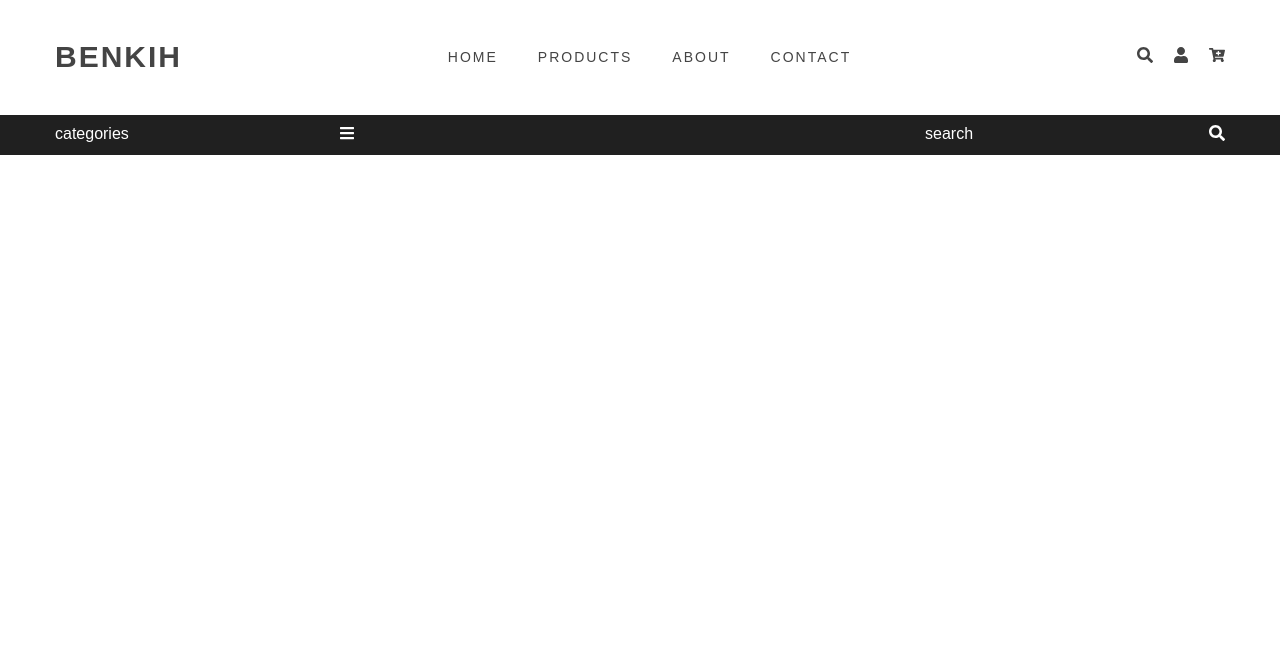
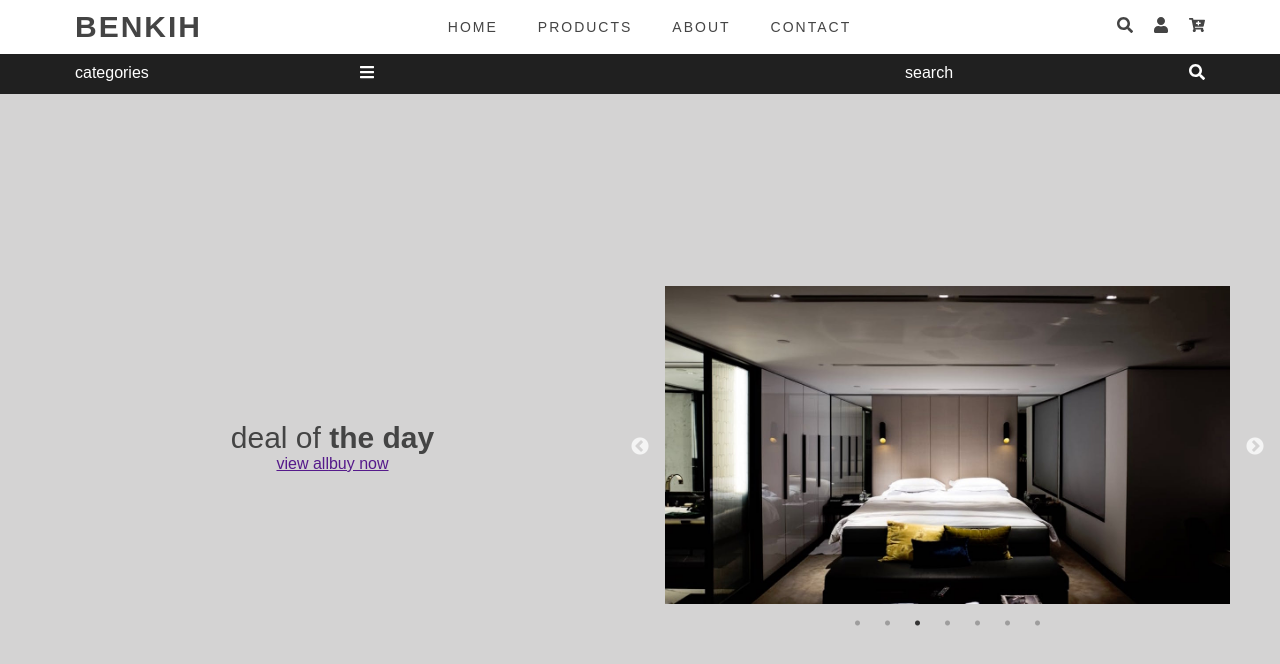
Before and after one commit to peterihimire/benkih-ecommerce-react, a React (Create React App) app: page / in a window 1280 px wide. Shown: the top 664 px of the page. Built offline with nearby package versions, Linux system fonts and the light colour scheme.

Commit message:
installed react-slick and slick-carousel css npm package, modified the banner and the navbar , now the Hero component is at work currently

```diff
--- a/package.json
+++ b/package.json
@@ -14,7 +14,9 @@
     "react-reveal": "^1.2.2",
     "react-router-dom": "^5.2.0",
     "react-scripts": "3.4.1",
-    "react-scroll": "^1.7.16"
+    "react-scroll": "^1.7.16",
+    "react-slick": "^0.26.1",
+    "slick-carousel": "^1.8.1"
   },
   "scripts": {
     "start": "react-scripts start",
--- a/src/App.css
+++ b/src/App.css
@@ -1,7 +1,7 @@
 :root {
   font-size: 62.5%;
   --primaryColor: #202020;
-  --secondaryColor: #a0a0a0;
+  --secondaryColor: #d4d3d3;
   --mainGrey: #fafafa;
   --mainWhite: #ffffff;
   --mainBlack: #444444;
@@ -25,6 +25,7 @@ html {
 
 /* globals */
 body {
+  padding: 93.5px 0 0 0;
   font-family: Arial, Helvetica, sans-serif;
   background: var(--mainWhite);
   overflow-x: hidden;
@@ -39,18 +40,18 @@ body {
   top: 0;
   left: 0;
   width: 100%;
-  padding: 1rem 2rem;
+  /* padding: 1rem 2rem; */
   background: var(--mainWhite);
   z-index: 1;
   /* box-shadow: 0 0 1.2rem 0 rgba(29, 28, 28, 0.849); */
 }
-.navbar-header {
-  display: flex;
-  justify-content: space-between;
-}
+
 .navbar-center {
   max-width: 117rem;
   margin: 0 auto;
+  padding: 1rem 2rem;
+}
+.first-nav {
   display: flex;
   justify-content: space-between;
   align-items: center;
@@ -106,7 +107,6 @@ body {
     top: 0;
     left: 0;
     width: 100%;
-    padding: 4rem 2rem;
     background: var(--mainWhite);
     z-index: 1;
     /* box-shadow: 0 0 1.2rem 0 rgba(29, 28, 28, 0.849); */
@@ -117,16 +117,11 @@ body {
   .navbar-center {
     max-width: 117rem;
     margin: 0 auto;
-    display: flex;
-    justify-content: space-between;
-    align-items: center;
+    padding: 1rem 2rem;
   }
   .navbar-links {
     height: auto;
     display: flex;
-    /* align-items: center;
-    justify-content: center; */
-    /* margin: 0 0 0 1rem; */
   }
   .navbar-links a {
     margin: 0 2rem;
@@ -146,8 +141,8 @@ body {
 
 /* category */
 .category {
-  margin: 5.5rem 0 0 0;
-  padding: 1rem 2rem;
+  /* margin: 5.5rem 0 0 0; */
+
   background: var(--primaryColor);
   color: var(--mainWhite);
 }
@@ -156,18 +151,16 @@ body {
   margin: 0 auto;
   display: flex;
   justify-content: space-between;
+  padding: 1rem 2rem;
 }
 .category-div {
   display: flex;
   justify-content: space-between;
   width: 12rem;
-  /* background: var(--mainGrey); */
 }
 
 @media screen and (min-width: 768px) {
   .category {
-    margin: 11.5rem 0 0 0;
-    padding: 1rem 2rem;
     background: var(--primaryColor);
     color: var(--mainWhite);
   }
@@ -176,12 +169,86 @@ body {
     margin: 0 auto;
     display: flex;
     justify-content: space-between;
+    padding: 1rem 2rem;
   }
   .category-div {
     display: flex;
     justify-content: space-between;
     width: 30rem;
-    /* background: var(--mainGrey); */
   }
 }
 /* end of category */
+/* hero */
+
+.defaultHero {
+  min-height: calc(100vh - 93.5px);
+  background: var(--secondaryColor) center/cover no-repeat;
+  display: flex;
+  justify-content: center;
+  align-content: center;
+  align-items: center;
+}
+@media screen and (min-width: 768px) {
+  .defaultHero {
+    min-height: calc(100vh - 93.5px);
+    background: var(--secondaryColor) center/cover no-repeat;
+    display: flex;
+    justify-content: center;
+    align-content: center;
+    align-items: center;
+  }
+}
+
+/* end of hero */
+/* banner */
+.banner-center {
+  /* max-width: 117rem; */
+  padding: 4rem 4rem;
+  margin: 0 auto;
+  display: grid;
+  grid-template-columns: repeat(auto-fit, minmax(300px, 1fr));
+  grid-row-gap: 3rem;
+  grid-column-gap: 3rem;
+  /* display: flex;
+  justify-content: space-between; */
+}
+.left-grid {
+  display: flex;
+  flex-direction: column;
+  justify-content: center;
+  /* align-items: flex-start; */
+  text-align: center;
+}
+.right-grid {
+  display: flex;
+  flex-direction: column;
+  justify-content: center;
+  /* padding: 0 4rem 0 0; */
+}
+.grid-text {
+  font-size: var(--smallFont);
+}
+@media screen and (min-width: 768px) {
+  .right-grid {
+    display: flex;
+    flex-direction: column;
+    justify-content: center;
+    padding: 0 0rem 0 0;
+  }
+}
+/* end of banner */
+
+/* slider */
+.slider-box .box {
+  display: flex;
+  justify-content: center;
+  align-content: center;
+  align-items: center;
+  width: 100%;
+  /* height: 400px; */
+}
+.slider-box img {
+  width: 100%;
+  /* height: 400px; */
+}
+/* end of slider */
--- a/src/App.js
+++ b/src/App.js
@@ -1,7 +1,6 @@
 import React from "react";
 import "./App.css";
 import Navbar from "./components/Navbar";
-import Category from "./components/Category";
 import Home from "./pages/Home";
 import Products from "./pages/Products";
 import NotFound from "./pages/NotFound";
@@ -11,7 +10,6 @@ const App = () => {
   return (
     <React.Fragment>
       <Navbar />
-      <Category />
       <Switch>
         <Route exact path="/" component={Home} />
         <Route path="/products" component={Products} />
--- a/src/components/Banner.js
+++ b/src/components/Banner.js
@@ -1,10 +1,31 @@
 import React from "react";
+import SimpleSlider from "./SimpleSlider";
+import { Link } from "react-router-dom";
 
 function Banner() {
   return (
-    <div>
-      <h1>This is the Banner Component</h1>
-    </div>
+    <>
+      <div className="banner">
+        <div className="banner-center">
+          <div className="left-grid">
+            <div className="grid-text">
+              <p>
+                <span>
+                  deal of <strong> the day </strong>
+                </span>
+              </p>
+            </div>
+            <div>
+              <Link>view all</Link>
+              <Link>buy now</Link>
+            </div>
+          </div>
+          <div className="right-grid">
+            <SimpleSlider />
+          </div>
+        </div>
+      </div>
+    </>
   );
 }
 
--- a/src/components/Navbar.js
+++ b/src/components/Navbar.js
@@ -1,4 +1,5 @@
 import React from "react";
+import Category from "../components/Category";
 import { Link } from "react-router-dom";
 import { FaBars, FaSearch, FaCartPlus, FaUser } from "react-icons/fa";
 
@@ -7,6 +8,7 @@ const Navbar = props => {
     <React.Fragment>
       <nav className="navbar">
         <div className="navbar-center">
+          <div className="first-nav">
             <div className="navbar-header">
               <Link className="logo">
                 <strong>
@@ -58,6 +60,8 @@ const Navbar = props => {
               </li>
             </ul>
           </div>
+        </div>
+        <Category />
       </nav>
     </React.Fragment>
   );
--- /dev/null
+++ b/src/components/SimpleSlider.js
@@ -0,0 +1,85 @@
+import React from "react";
+import Slider from "react-slick";
+import "slick-carousel/slick/slick.css";
+import "slick-carousel/slick/slick-theme.css";
+import img1 from "../images/room-1.jpeg";
+import img2 from "../images/room-2.jpeg";
+import img3 from "../images/room-3.jpeg";
+import img4 from "../images/room-4.jpeg";
+import img5 from "../images/room-5.jpeg";
+import img6 from "../images/room-6.jpeg";
+import img7 from "../images/room-7.jpeg";
+
+// // Custom arrow next and prev buttons
+// const NextArrow = props => {
+//   const { className, style, onClick } = props;
+//   return (
+//     <div
+//       className={className}
+//       style={{
+//         ...style,
+//         display: "block",
+//         background: "black"
+//       }}
+//       onClick={onClick}
+//     />
+//   );
+// };
+// const PrevArrow = props => {
+//   const { className, style, onClick } = props;
+//   return (
+//     <div
+//       className={className}
+//       style={{ ...style, display: "block", background: "black" }}
+//       onClick={onClick}
+//     />
+//   );
+// };
+
+class SimpleSlider extends React.Component {
+  render() {
+    const settings = {
+      accessibility: true,
+      dots: true,
+      infinite: true,
+      speed: 500,
+      slidesToShow: 1,
+      slideToScroll: 1,
+      centerMode: true,
+      fade: true,
+      easing: "linear",
+      arrows: true,
+      autoplaySpeed: 2000,
+      autoplay: true,
+      centerPadding: "10px"
+      // nextArrow: <NextArrow />,
+      // prevArrow: <PrevArrow />
+    };
+    return (
+      <Slider {...settings} className="slider-box">
+        <div className="box">
+          <img src={img1} alt="product" />
+        </div>
+        <div className="box">
+          <img src={img2} alt="product" />
+        </div>
+        <div className="box">
+          <img src={img3} alt="product" />
+        </div>
+        <div className="box">
+          <img src={img4} alt="product" />
+        </div>
+        <div className="box">
+          <img src={img5} alt="product" />
+        </div>
+        <div className="box">
+          <img src={img6} alt="product" />
+        </div>
+        <div className="box">
+          <img src={img7} alt="product" />
+        </div>
+      </Slider>
+    );
+  }
+}
+export default SimpleSlider;
--- a/src/pages/Home.js
+++ b/src/pages/Home.js
@@ -1,11 +1,13 @@
+import React from "react";
 import Hero from "../components/Hero";
-
-import React from "react";
+import Banner from "../components/Banner";
 
 function Home() {
   return (
     <>
-      <Hero />
+      <Hero>
+        <Banner />
+      </Hero>
     </>
   );
 }
```
Also changed, not shown: 1 other file (tests, documents, lock files or other folders). Lines whose indentation alone changed are shown as unchanged.
